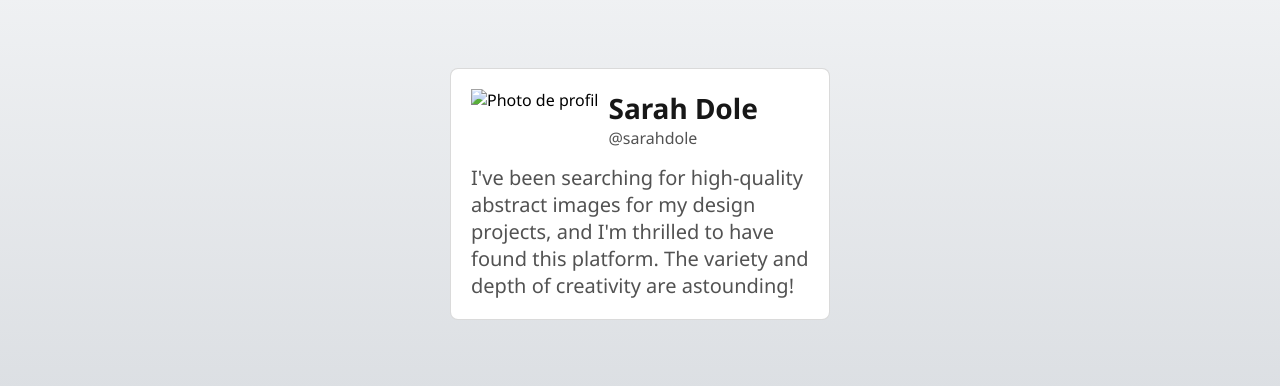
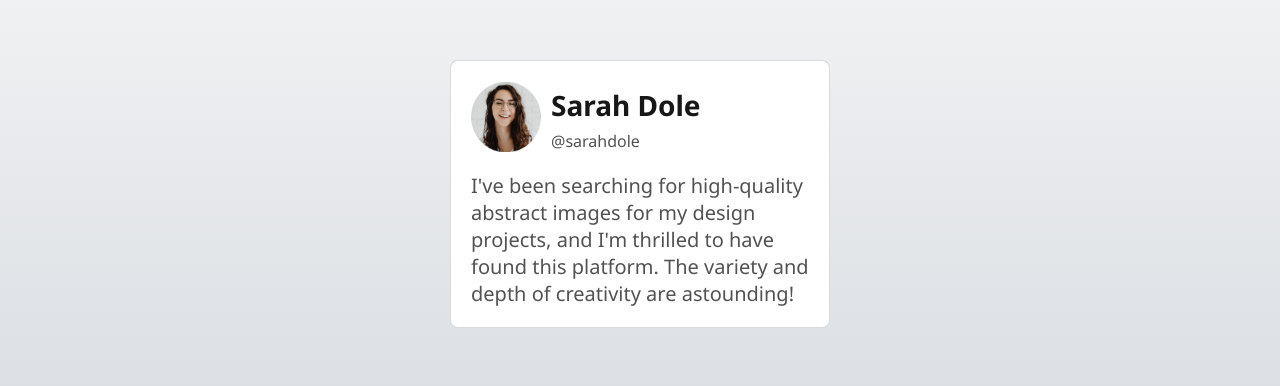
Before and after one commit to Alexisdelecroix/testimonial-card, a plain HTML site: page index.html in a window 1280 px wide. Shown: the part 206-592 px from the top of the page. Drawn offline with Linux system fonts and the light colour scheme; the site is published under a folder, as on GitHub Pages, so addresses that start at the root find nothing.

Commit message:
END PROJET

```diff
--- a/index.html
+++ b/index.html
@@ -21,7 +21,7 @@
     <div class="card">
       <div class="profil">
         <div>
-          <img src="/img/profile-thumbnail.png" alt="Photo de profil">
+          <img src="./img/profile-thumbnail.png" alt="Photo de profil">
         </div>
         <div class="container-name">
           <p class="name">
```
